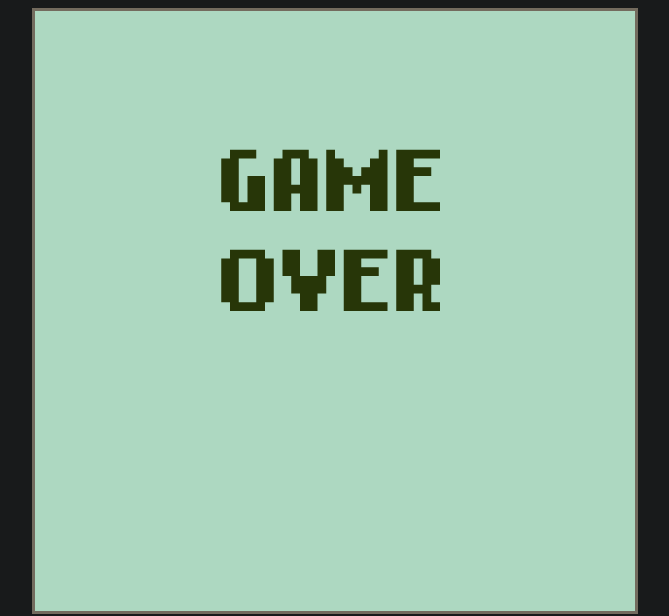
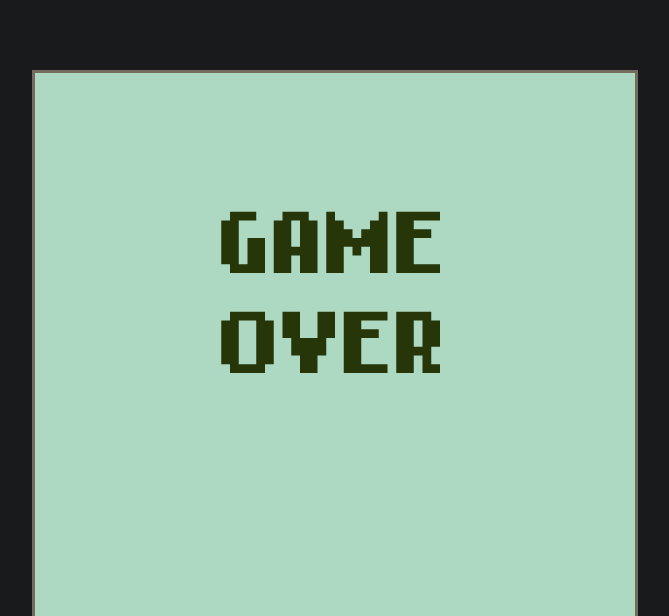
Before and after one commit to estebanstb/P_Bulles_Snake, a plain HTML site: page index.html in a window 1280 px wide. Shown: the top 616 px of the page, without its empty margins (305-974 px from the left). Drawn offline with Linux system fonts and the light colour scheme.

Commit message:
Snake gameBoard in the middle
- Moved everything go be more in the middle

- Added a "screenshots" section with two screenshot of the game

```diff
--- a/css/style.css
+++ b/css/style.css
@@ -17,12 +17,20 @@ body{
 #gameContainer{
     color: #e8e6e3;
     text-align: center;
+    display: flex;
+    flex-direction: column;
+    height: 850px;
+    align-items: center;
+    justify-content: center;
 }
 
 #gameBoard{
     border: 3px solid;
     border-color: #736b5e;
     background-color: #add8c1;
+    /*box-shadow: 0 0 200px rgba(0,0,0,0.9) inset;*/
+    /*width: 100%;*/
+    /*height: 100%; Pour faire que le jeu se passe sur tout l'écran*/
 }
 
 #scoreText{
--- a/js/apple.js
+++ b/js/apple.js
@@ -9,7 +9,6 @@ export class Apple {
     }
 
     createFood() {
-        this.foodNumber += 1;
         const randomFood = (min, max) => {
             const randNum = Math.round((Math.random() * (max - min) + min) / this.unitSize) * this.unitSize;
             return randNum;
@@ -17,6 +16,7 @@ export class Apple {
         this.foodX = randomFood(0, this.gameWidth - this.unitSize);
         this.foodY = randomFood(0, this.gameWidth - this.unitSize);
         console.log("Fruit " + this.foodNumber + ": X: " + this.foodX + " | Y: " + this.foodY);
+        this.foodNumber += 1;
     }
 
     drawFood(ctx) {
--- a/js/main.js
+++ b/js/main.js
@@ -7,6 +7,7 @@ import { Apple } from "./apple.js";
 import { Snake } from "./snake.js";
 
 const gameBoard = document.querySelector("#gameBoard");
+// const boxShadow = document.querySelector("#gameBoard").style["boxShadow"] = "0 0 200px #99999";
 const ctx = gameBoard.getContext("2d");
 const scoreText = document.querySelector("#scoreText");
 const resetBtn = document.querySelector("#resetBtn");
@@ -84,6 +85,5 @@ function displayGameOver() {
 function resetGame() {
     score = 0;
     snake.resetSnake();
-    apple.createFood();
     gameStart();
 }
```
Also changed, not shown: images/pixelApple.png (deleted), images/screenshots/gameOver_Snake.png (added), images/screenshots/gameRunning_Snake.png (added), images/snakeTexture.jpg (deleted).
